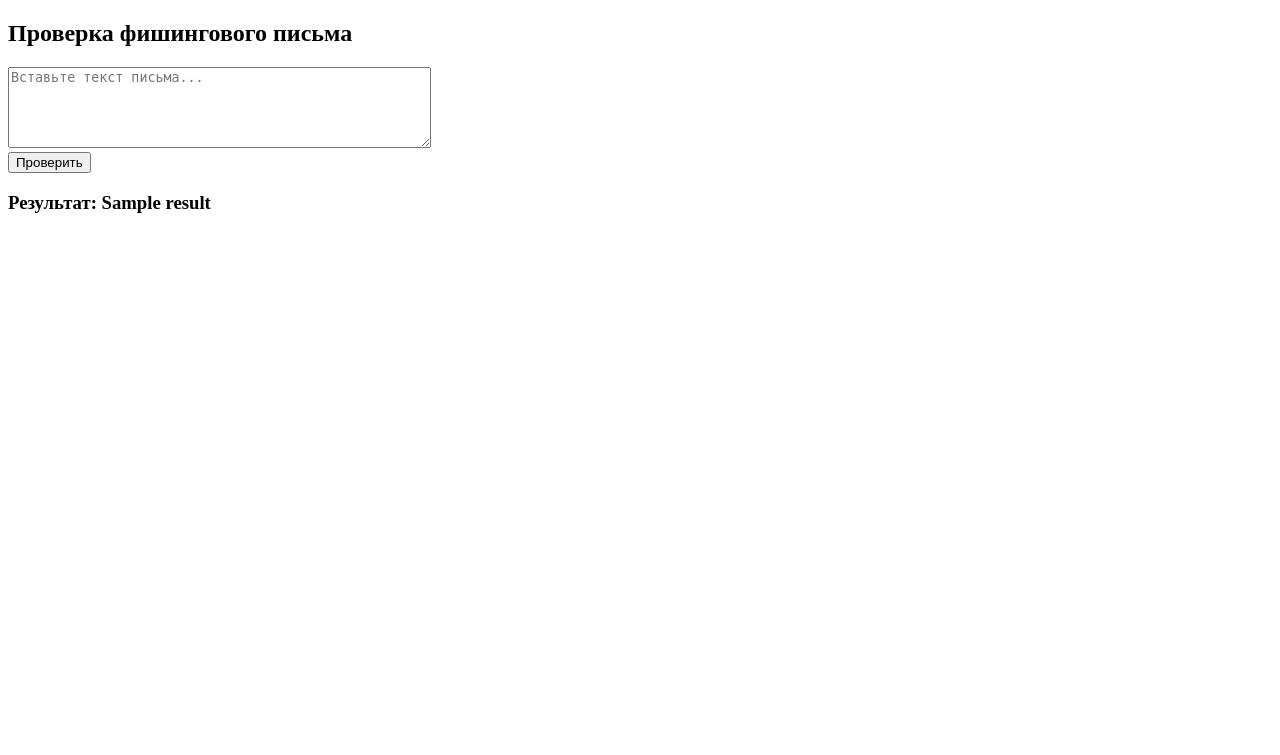
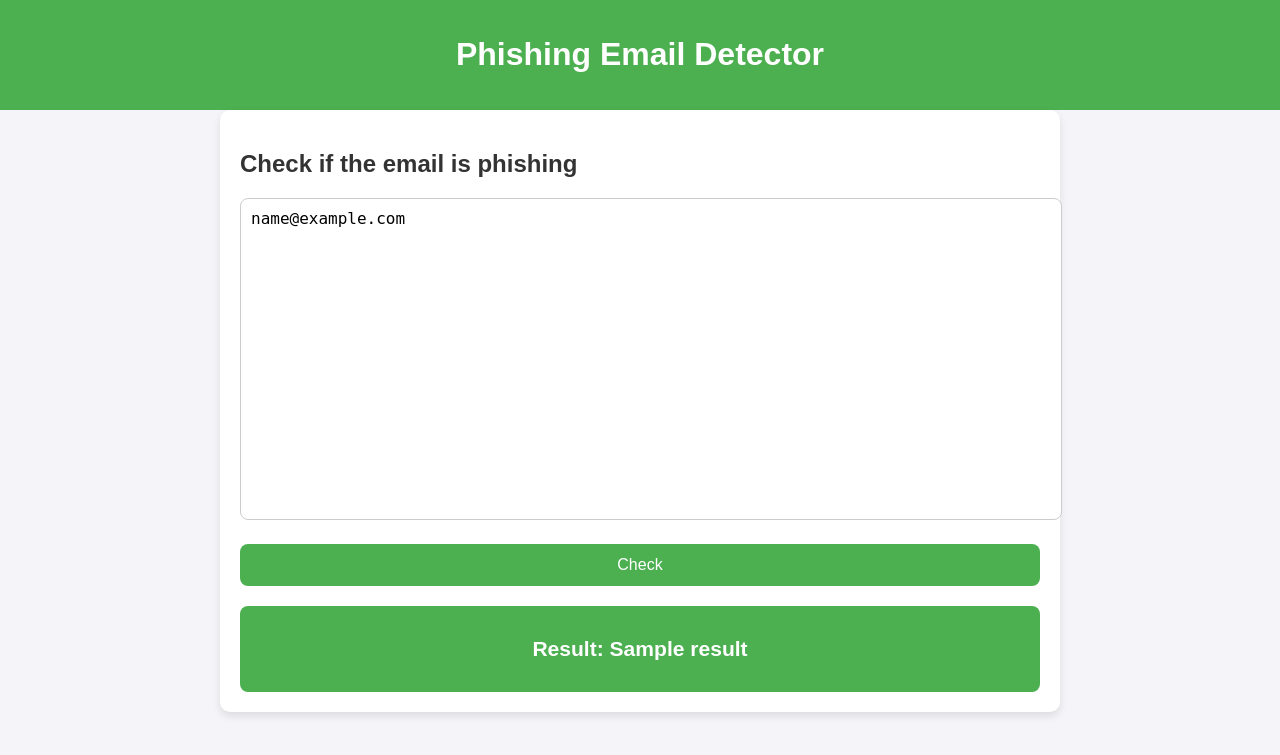
Before and after one commit to Asekeke/phishing_detector, a Flask app: template templates/index.html in a window 1280 px wide. Shown: the top 755 px of the page. Run offline with Flask 3, Linux system fonts and the light colour scheme; the template is opened without the code that fills it: most values are stand-ins (such as "Sample title", 1, 10 or a date in 2020); parts of the project's set-up code (start-up, migrations or seed data) failed here and were passed over.

Commit message:
Update index.html

```diff
--- a/templates/index.html
+++ b/templates/index.html
@@ -1,19 +1,107 @@
 <!DOCTYPE html>
-<html lang="ru">
+<html lang="en">
 <head>
     <meta charset="UTF-8">
     <meta name="viewport" content="width=device-width, initial-scale=1.0">
     <title>Phishing Email Detector</title>
+    <style>
+        body {
+            font-family: Arial, sans-serif;
+            margin: 0;
+            padding: 0;
+            background-color: #f4f4f9;
+            color: #333;
+        }
+
+        header {
+            background-color: #4CAF50;
+            color: white;
+            padding: 15px;
+            text-align: center;
+        }
+
+        h2 {
+            margin-top: 20px;
+        }
+
+        .container {
+            max-width: 800px;
+            margin: 0 auto;
+            padding: 20px;
+            background-color: white;
+            border-radius: 10px;
+            box-shadow: 0 4px 8px rgba(0, 0, 0, 0.1);
+        }
+
+        textarea {
+            width: 100%;
+            height: 300px;
+            padding: 10px;
+            font-size: 16px;
+            border-radius: 8px;
+            border: 1px solid #ccc;
+            resize: none;
+            margin-bottom: 20px;
+        }
+
+        button {
+            background-color: #4CAF50;
+            color: white;
+            padding: 12px 20px;
+            font-size: 16px;
+            border: none;
+            border-radius: 8px;
+            cursor: pointer;
+            width: 100%;
+        }
+
+        button:hover {
+            background-color: #45a049;
+        }
+
+        .result {
+            margin-top: 20px;
+            font-size: 18px;
+            padding: 10px;
+            border-radius: 8px;
+            text-align: center;
+        }
+
+        .phishing {
+            background-color: #f44336;
+            color: white;
+        }
+
+        .safe {
+            background-color: #4CAF50;
+            color: white;
+        }
+
+        .error {
+            background-color: #ff9800;
+            color: white;
+        }
+    </style>
 </head>
 <body>
-    <h2>Проверка фишингового письма</h2>
-    <form method="post">
-        <textarea name="email_text" rows="5" cols="50" placeholder="Вставьте текст письма..."></textarea><br>
-        <button type="submit">Проверить</button>
-    </form>
 
-    {% if result is not none %}
-        <h3>Результат: {{ result }}</h3>
-    {% endif %}
+    <header>
+        <h1>Phishing Email Detector</h1>
+    </header>
+
+    <div class="container">
+        <h2>Check if the email is phishing</h2>
+        <form method="POST">
+            <textarea name="email_text" placeholder="Paste the email text here...">{{ email_text }}</textarea><br>
+            <button type="submit">Check</button>
+        </form>
+
+        {% if result is not none %}
+            <div class="result {% if result == 'PHISHING' %}phishing{% else %}safe{% endif %}">
+                <h3>Result: {{ result }}</h3>
+            </div>
+        {% endif %}
+    </div>
+
 </body>
 </html>
```
